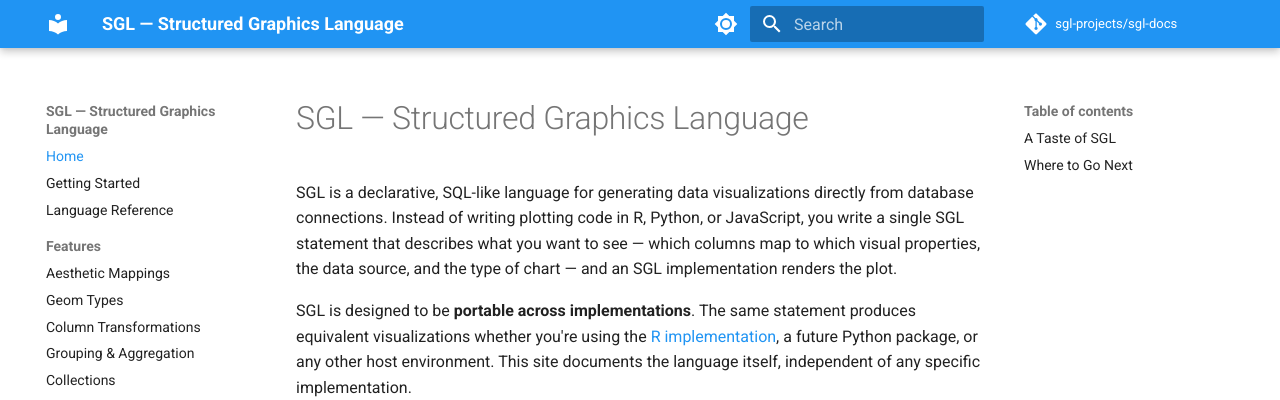
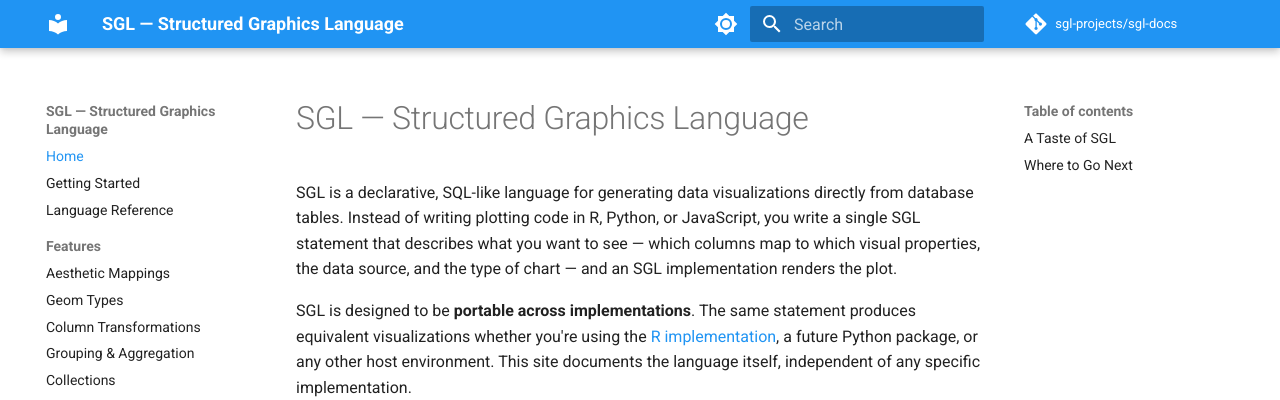
Before and after one commit to sgl-projects/sgl-docs, an MkDocs documentation site: the page built from docs/index.md, in a window 1280 px wide and 900 px high. Shown: the top 400 px of the window. Built offline with MkDocs 1.6.1 and Material for MkDocs 9.7.7, drawn with Linux system fonts in a browser that asks for light colours; comment, search, counter and statistics services are not loaded.

Commit message:
Update SGL description: 'database tables' instead of 'database connections'
Reframes SGL as operating on database tables rather than through database
connections, better reflecting the vision of SGL as a native database/warehouse
capability rather than only a client-side tool.

```diff
--- a/docs/index.md
+++ b/docs/index.md
@@ -1,6 +1,6 @@
 # SGL — Structured Graphics Language
 
-SGL is a declarative, SQL-like language for generating data visualizations directly from database connections. Instead of writing plotting code in R, Python, or JavaScript, you write a single SGL statement that describes what you want to see — which columns map to which visual properties, the data source, and the type of chart — and an SGL implementation renders the plot.
+SGL is a declarative, SQL-like language for generating data visualizations directly from database tables. Instead of writing plotting code in R, Python, or JavaScript, you write a single SGL statement that describes what you want to see — which columns map to which visual properties, the data source, and the type of chart — and an SGL implementation renders the plot.
 
 SGL is designed to be **portable across implementations**. The same statement produces equivalent visualizations whether you're using the [R implementation](implementations.md), a future Python package, or any other host environment. This site documents the language itself, independent of any specific implementation.
 
--- a/mkdocs.yml
+++ b/mkdocs.yml
@@ -1,6 +1,6 @@
 site_name: SGL — Structured Graphics Language
 site_url: https://sgl-projects.github.io/sgl-docs
-site_description: Documentation for SGL, a declarative language for generating data visualizations from database connections.
+site_description: Documentation for SGL, a declarative language for generating data visualizations directly from database tables.
 site_author: Jon Chapman
 
 repo_url: https://github.com/sgl-projects/sgl-docs
```
Also changed, not shown: docs/implementations.md (+1 -1 lines).
